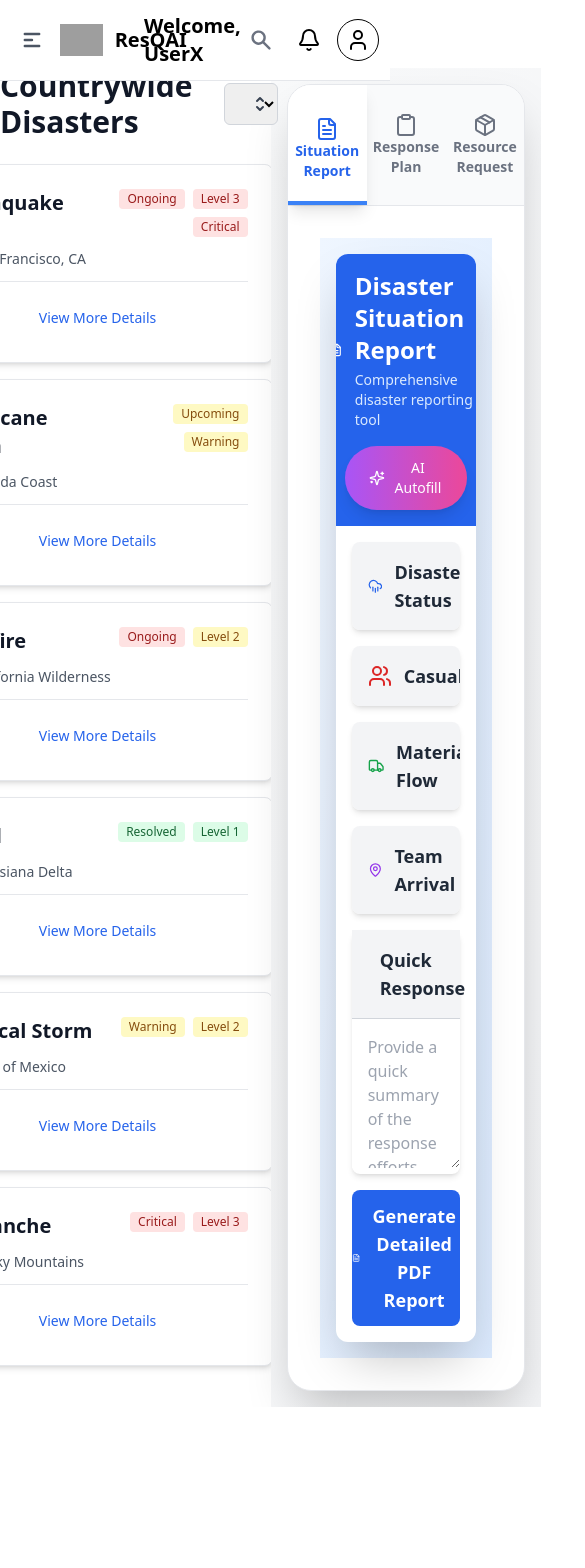
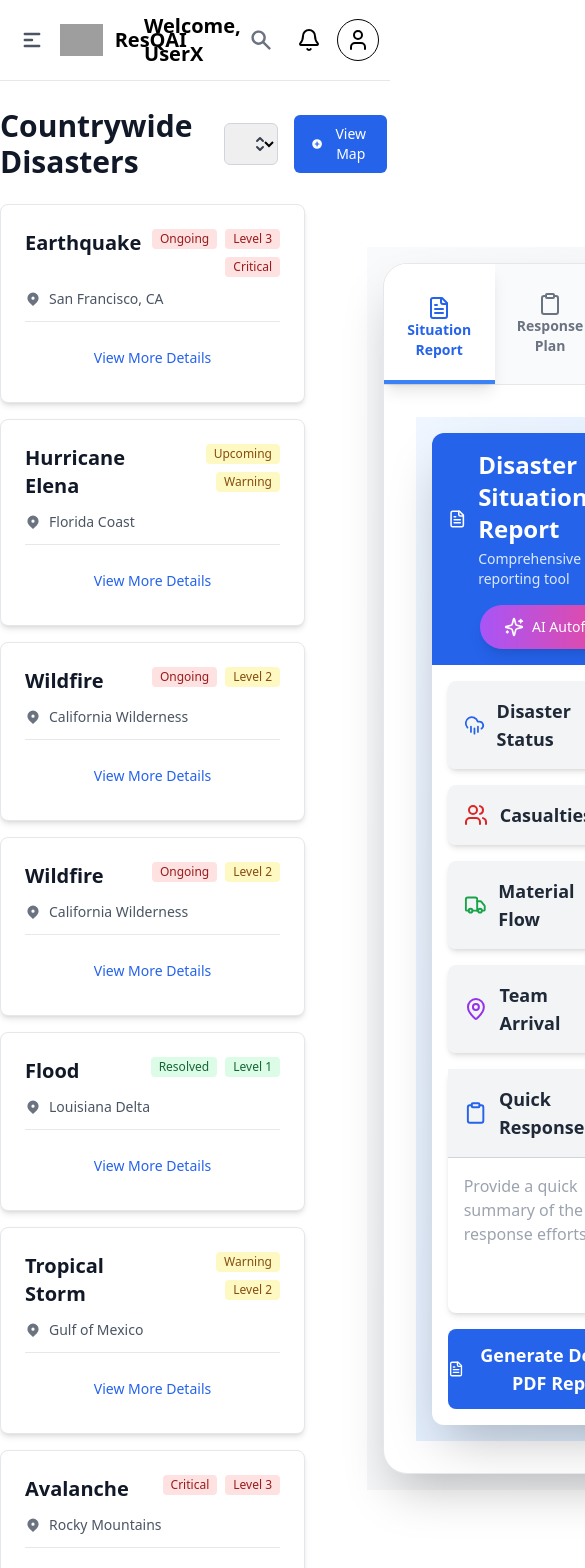
Before and after one commit to ResQAI/ResQAI, a Next.js app: page /national in a window 390 px wide. Shown: the top 1568 px of the page, 585 px wide, since content can reach past the window. Before the commit the page ends 1407 px from the top, so only its background shows below. Built offline with nearby package versions, Linux system fonts and the light colour scheme; grey boxes are pictures that could not be loaded.

Commit message:
Responsiveness and improvement of frontend in national dashboard

```diff
--- a/src/app/national/layout.tsx
+++ b/src/app/national/layout.tsx
@@ -17,15 +17,15 @@ export default function RootLayout({
     <html lang="en">
       <body>
         <div className="flex flex-col">
-          <div className="header  bg-green-300 h-[8vh]">
+          <div className="header h-[8vh]">
             <NationalHeader />
           </div>
           <div className="flex flex-row">
-            <div className="sidebar  bg-blue-200 w-[20vw]">
+            <div className="sidebar w-[20vw]">
               <Sidebar role="national" />
             </div>
-            <div className="main-content  w-full h-[100vh]">
-              <div className="content   h-[92vh] flex">
+            <div className="main-content w-full">
+              <div className="content flex">
                 {children}
               </div>
             </div>
--- a/src/app/national/page.tsx
+++ b/src/app/national/page.tsx
@@ -4,11 +4,11 @@ import React from "react";
 
 const page = () => {
   return (
-    <div className="flex">
-      <div className="filter-map-div  w-[50%]">
+    <div className="flex items-center justify-center">
+      <div className="filter-map-div h-full flex items-start mt-20 justify-center w-[50%]">
         <NationalListSide />
       </div>
-      <div className="toggle-area  w-[50%]">
+      <div className="toggle-area w-[50%]">
         <NationalHomeToggleArea />
       </div>
     </div>
--- a/src/components/DisasterList.tsx
+++ b/src/components/DisasterList.tsx
@@ -33,7 +33,7 @@ const DisasterList: React.FC<DisasterListProps> = ({
     );
   }, [disasters, selectedFilter]);
   return (
-    <div className="container w-[50vw] flex flex-wrap items-center justify-center">
+    <div className="container flex flex-wrap">
       <div className="flex gap-8 items-center mb-6 w-full">
         <h1 className="text-3xl font-bold text-gray-900">{title}</h1>
         <div className="flex items-center space-x-4">
--- a/src/components/National/NationalListSide.tsx
+++ b/src/components/National/NationalListSide.tsx
@@ -19,6 +19,14 @@ const NationalListSide: React.FC = () => {
       tags: [
         { label: "Upcoming", type: "status" },
         { label: "Warning" }
+      ]
+    },
+    {
+      name: "Wildfire",
+      area: "California Wilderness",
+      tags: [
+        { label: "Ongoing", type: "status" },
+        { label: "Level 2", type: "level" }
       ]
     },
     {
--- a/src/components/ShortDisasterInfo.tsx
+++ b/src/components/ShortDisasterInfo.tsx
@@ -48,7 +48,7 @@ const DisasterCard: React.FC<DisasterCardProps> = ({
   return (
     <div
       className={`
-      w-[350px]
+      w-[305px]
       max-w-sm
       bg-white
       border
```
